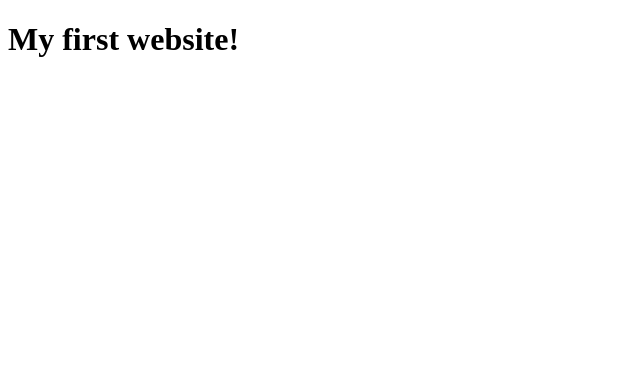
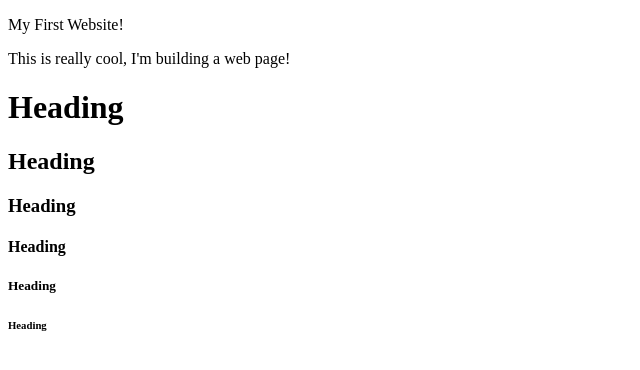
Before and after one commit to mrodrz7/first-webpage, a plain HTML site: page index.html in a window 1280 px wide. Shown: the whole page, without its empty margins (0-640 px from the left). Drawn offline with Linux system fonts and the light colour scheme.

Commit message:
Add all 6 headings to index.html and showcase the sizing differences in each by adding content

```diff
--- a/index.html
+++ b/index.html
@@ -7,6 +7,15 @@
     <title>My First Website</title>
 </head>
 <body>
-    <h1>My first website!</h1>
+    <p>My First Website!</p>
+
+    <p>This is really cool, I'm building a web page!</p>
+
+    <h1>Heading</h1>
+    <h2>Heading</h2>
+    <h3>Heading</h3>
+    <h4>Heading</h4>
+    <h5>Heading</h5>
+    <h6>Heading</h6>
 </body>
 </html>
```
